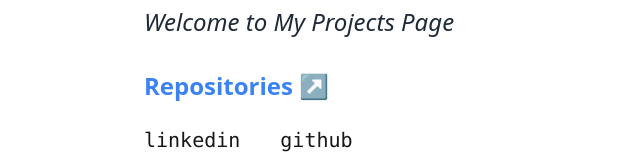
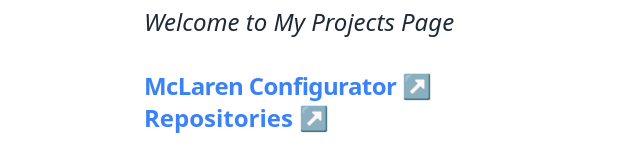
Before and after one commit to gabrielluizsf/gabrielluizsf, a Next.js app: page /projects in a window 1280 px wide. Shown: the part 318-478 px from the top of the page, without its empty margins (0-640 px from the left). Built offline with nearby package versions, Linux system fonts and the light colour scheme.

Commit message:
adding project url

```diff
--- a/pages/projects.js
+++ b/pages/projects.js
@@ -15,13 +15,13 @@
                     Welcome to My Projects Page
                 </p>
 
-                    {/*<Link
-                        href="https://photography-links.vercel.app/"
+                <Link
+                    href="https://gabrielluizsf.github.io/mclaren_configurator/"
                     target="_blank"
                     className="text-blue-500 hover:underline text-lg md:text-xl lg:text-2xl font-bold tracking-tight"
                 >
-                        Social Network ↗
-                    </Link> */}
+                    McLaren Configurator ↗
+                </Link>
                 <Link
                     href="https://github.com/gabrielluizsf?tab=repositories"
                     target="_blank"
```
Lines whose indentation alone changed are shown as unchanged.
